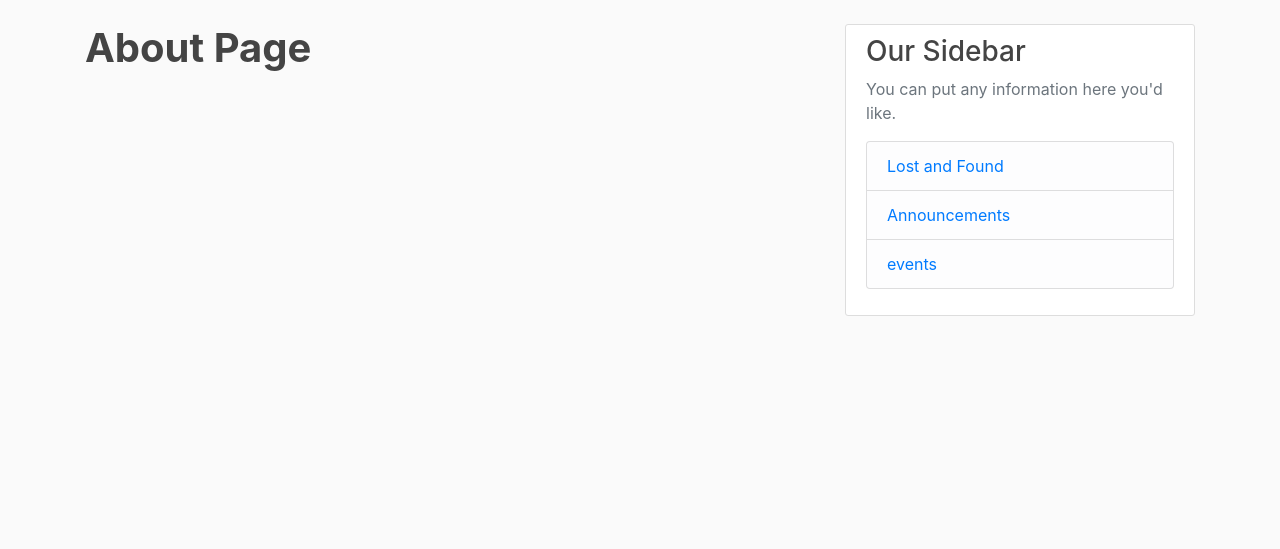
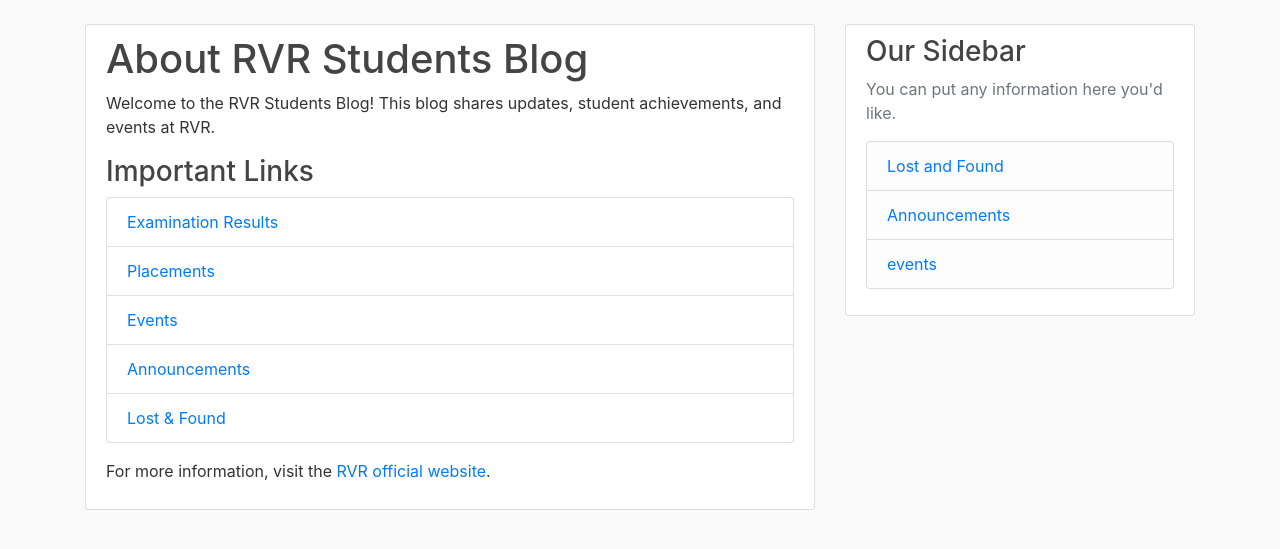
Before and after one commit to ajaynimmala-dev/FLASK_PROJECT1, a Flask app: page /about in a window 1280 px wide. Shown: the part 56-605 px from the top of the page. Run offline with Flask 3, Linux system fonts and the light colour scheme; some libraries are stand-ins or nearby versions.

```diff
--- a/app/config.py
+++ b/app/config.py
@@ -9,7 +9,7 @@ if os.path.exists('/etc/config.json'):
 
 class Config:
     SECRET_KEY = config.get('SECRET_KEY') or  'dev_secret_key'
-    SQLALCHEMY_DATABASE_URI = os.environ.get("DATABASE_URL")
+    SQLALCHEMY_DATABASE_URI = os.environ.get("DATABASE_URL") or 'postgresql://neondb_owner:npg_p4RmlZE9rInH@ep-lively-unit-a149gzmw-pooler.ap-southeast-1.aws.neon.tech/neondb?sslmode=require&channel_binding=require'
     MAIL_SERVER = 'smtp.googlemail.com'
     MAIL_PORT = 587
     MAIL_USE_TLS = True
--- a/app/templates/about.html
+++ b/app/templates/about.html
@@ -1,4 +1,29 @@
 {% extends "layout.html" %}
-    {% block content %}
-        <h1><strong>About Page</strong></h1>
-    {% endblock content %}
+
+{% block content %}
+<div class="content-section">
+    <h1>About RVR Students Blog</h1>
+    <p>Welcome to the RVR Students Blog! This blog shares updates, student achievements, and events at RVR.</p>
+
+    <h3>Important Links</h3>
+    <ul class="list-group">
+        <li class="list-group-item">
+            <a href="https://rvrwebsite.edu.in/examination-results" target="_blank">Examination Results</a>
+        </li>
+        <li class="list-group-item">
+            <a href="https://rvrwebsite.edu.in/placements" target="_blank">Placements</a>
+        </li>
+        <li class="list-group-item">
+            <a href="https://rvrwebsite.edu.in/events" target="_blank">Events</a>
+        </li>
+        <li class="list-group-item">
+            <a href="https://rvrwebsite.edu.in/announcements" target="_blank">Announcements</a>
+        </li>
+        <li class="list-group-item">
+            <a href="https://rvrwebsite.edu.in/lost-and-found" target="_blank">Lost & Found</a>
+        </li>
+    </ul>
+
+    <p class="mt-3">For more information, visit the <a href="https://rvrwebsite.edu.in" target="_blank">RVR official website</a>.</p>
+</div>
+{% endblock %}
```
